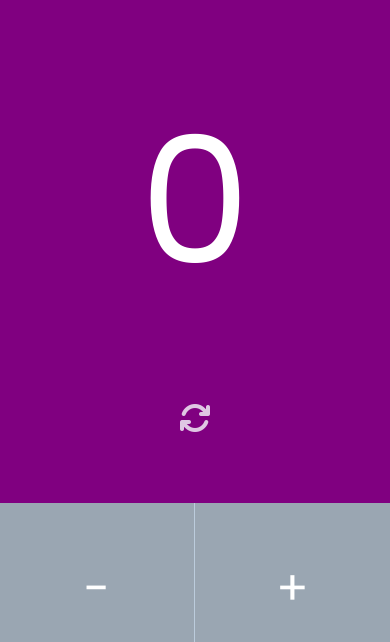
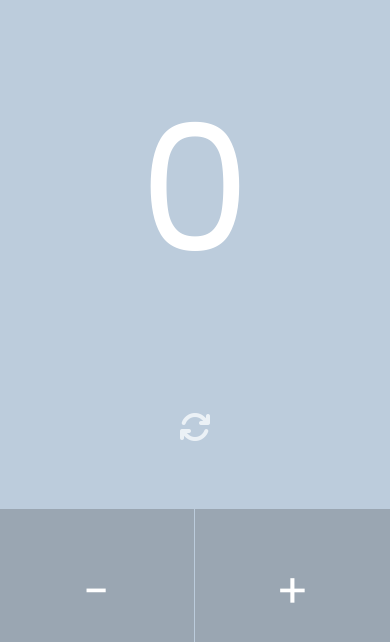
Before and after one commit to ErickRabocse/light-counter, a plain HTML site: page index.html in a window 390 px wide. Shown: the part 170-812 px from the top of the page. Drawn offline with Linux system fonts and the light colour scheme.

```diff
--- a/style.css
+++ b/style.css
@@ -46,7 +46,7 @@
 }
 .refresh {
   height: 20%;
-  margin-top: -40px;
+  margin-top: -10px;
   font-size: 1.4rem;
   color: #f8fafccb;
   cursor: pointer;
@@ -97,7 +97,6 @@
     height: 100vh;
     height: -webkit-fill-available;
     border-radius: 0%;
-    background-color: purple;
   }
   .buttons {
     border-radius: 0%;
```
